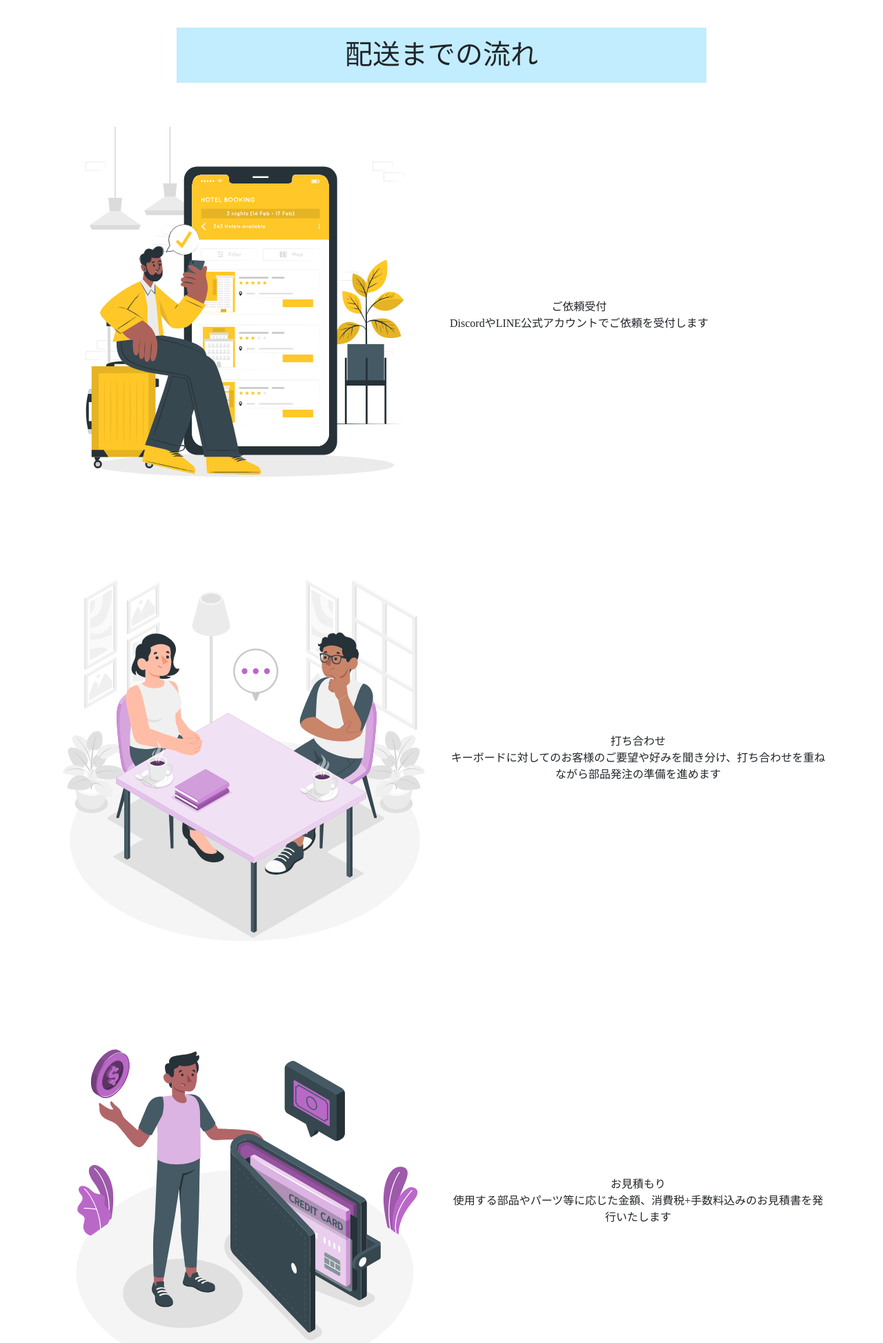
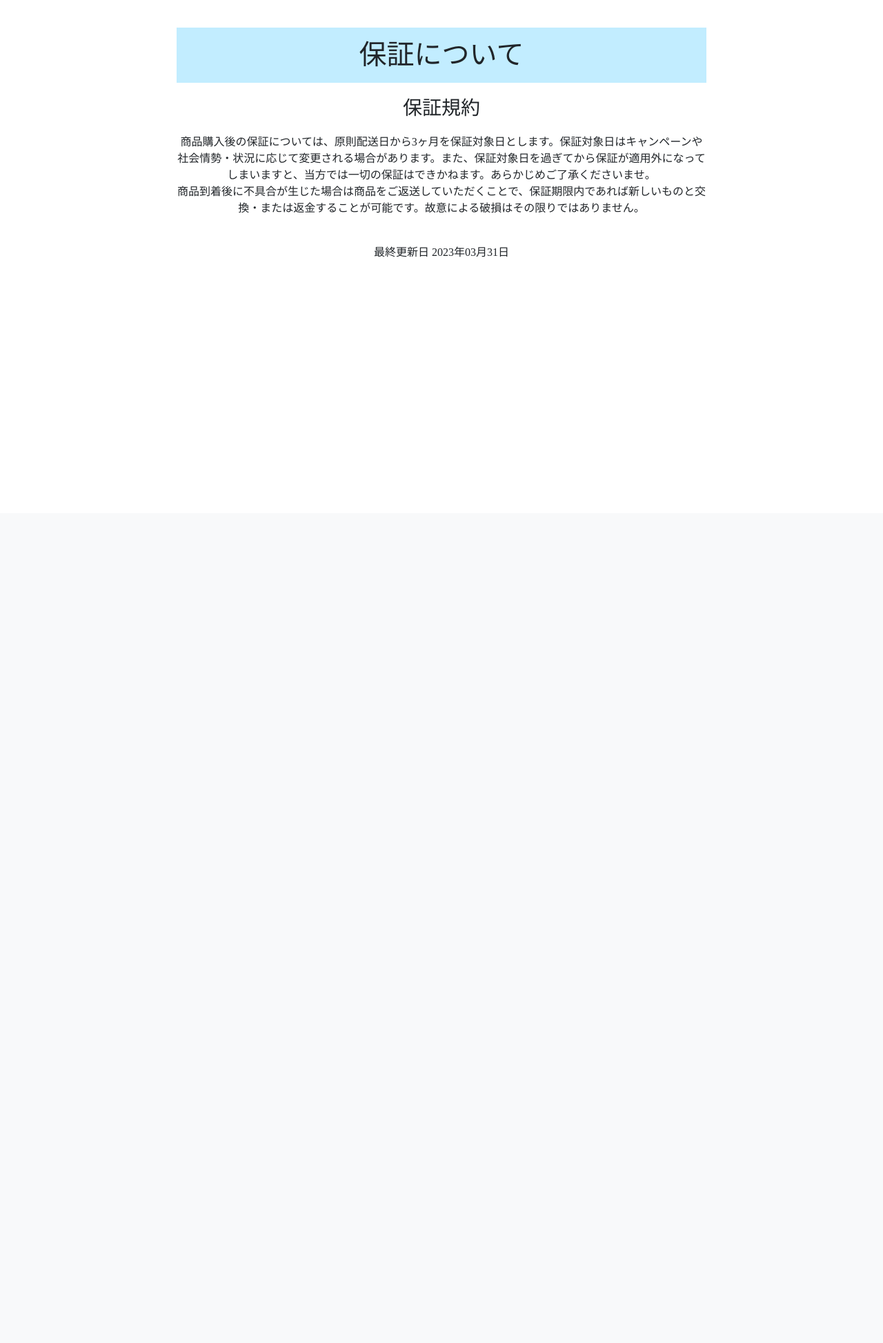
Before and after one commit to Inkya-ha/FingerPartner, a PHP site: page /Warranty in a window 1280 px wide. Shown: the part 56-2003 px from the top of the page at 69% size. After the commit the page ends 429 px from the top, so only its background shows below. Run offline with PHP 8.4, Linux system fonts and the light colour scheme; some web fonts are replaced.

Commit message:
保証についての記載

```diff
--- a/Warranty.php
+++ b/Warranty.php
@@ -7,83 +7,13 @@
     <?php include_once __DIR__ . "/static/header/header.php"; ?>
 
     <main>
-        <p class="fs-1 label1">配送までの流れ</p>
+        <p class="fs-1 label1">保証について</p>
 
         <div>
-            <div class="container">
-                <div class="row">
-                    <div class="col">
-                        <img class="my-5 w-100 scroll-up" src="./image/source/booking.svg" height="auto">
-                    </div>
-                    <div class="col d-flex align-items-center scroll-up2">
-                        <p class="mb-0">ご依頼受付<br>DiscordやLINE公式アカウントでご依頼を受付します</p>
-                    </div>
-                </div>
-                <div class="row">
-                    <div class="col">
-                        <img class="my-5 w-100 scroll-up" src="./image/source/meeting.svg" height="auto">
-                    </div>
-                    <div class="col d-flex align-items-center scroll-up2">
-                        <p class="mb-0">打ち合わせ<br>キーボードに対してのお客様のご要望や好みを聞き分け、打ち合わせを重ねながら部品発注の準備を進めます</p>
-                    </div>
-                </div>
-                <div class="row">
-                    <div class="col">
-                        <img class="my-5 w-100 scroll-up" src="./image/source/cash.svg" height="auto">
-                    </div>
-                    <div class="col d-flex align-items-center scroll-up2">
-                        <p class="mb-0">お見積もり<br>使用する部品やパーツ等に応じた金額、消費税+手数料込みのお見積書を発行いたします</p>
-                    </div>
-                </div>
-                <div class="row">
-                    <div class="col d-flex align-items-center scroll-up2">
-                        <p class="mb-0">仕様確定<br>お見積もりにご納得いただけましたら仕様の確定を行います。仕様を確定しましたら、以後パーツや部品等の変更や取り消しは致しかねます</p>
-                    </div>
-                    <div class="col">
-                        <img class="my-5 w-100 scroll-up" src="./image/source/parts.svg" height="auto">
-                    </div>
-                </div>
-                <div class="row">
-                    <div class="col d-flex align-items-center scroll-up2">
-                        <p class="mb-0">お支払い<br>お見積もり書に記載してあります「合計請求金額」に基づいた決済ページを作成します。お支払い方法はクレジットカードのみとなっております</p>
-                    </div>
-                    <div class="col">
-                        <img class="my-5 w-100 scroll-up" src="./image/source/pay.svg" height="auto">
-                    </div>
-                </div>
-                <div class="row">
-                    <div class="col">
-                        <img class="my-5 w-100 scroll-up" src="./image/source/order.svg" height="auto">
-                    </div>
-                    <div class="col d-flex align-items-center scroll-up2">
-                        <p class="mb-0">部品発注<br>オーダーメイドキーボードを作成するにあたって提携先又は他社様の部品を発注します。通常1週間以内で全ての部品発注が完了します</p>
-                    </div>
-                </div>
-                <div class="row">
-                    <div class="col">
-                        <img class="my-5 w-100 scroll-up" src="./image/source/create.svg" height="auto">
-                    </div>
-                    <div class="col d-flex align-items-center scroll-up2">
-                        <p class="mb-0">組立作業<br>オーダーメイドキーボードの制作・組立作業に取り掛かります<br>定期的に動作検証を兼ねながら、安全に配慮し組み立てを行います</p>
-                    </div>
-                </div>
-                <div class="row">
-                    <div class="col">
-                        <img class="my-5 w-100 scroll-up" src="./image/source/check.svg" height="auto">
-                    </div>
-                    <div class="col d-flex align-items-center scroll-up2">
-                        <p class="mb-0">動作確認<br>キーボードが完成したら、動作確認を行います。動作確認終了後、キーボードを殺菌洗浄消毒をします。アルコール消毒が出来ない性質や材質を持った部品がある場合、消毒はできません</p>
-                    </div>
-                </div>
-                <div class="row">
-                    <div class="col d-flex align-items-center scroll-up2">
-                        <p class="mb-0">商品発送<br>動作確認終了後直ちに殺菌洗浄消毒を行い、丁寧且つ厳重に梱包し当社指定の方法で発送します</p>
-                    </div>
-                    <div class="col">
-                        <img class="my-5 w-100 scroll-up" src="./image/source/parts.svg" height="auto">
-                    </div>
-                </div>
-            </div>
+            <p class="fs-3">保証規約</p>
+            <p class="mg-2">商品購入後の保証については、原則配送日から3ヶ月を保証対象日とします。保証対象日はキャンペーンや社会情勢・状況に応じて変更される場合があります。また、保証対象日を過ぎてから保証が適用外になってしまいますと、当方では一切の保証はできかねます。あらかじめご了承くださいませ。<br>商品到着後に不具合が生じた場合は商品をご返送していただくことで、保証期限内であれば新しいものと交換・または返金することが可能です。故意による破損はその限りではありません。</p>
+            <div style="margin-top: 5vh;"></div>
+            <p>最終更新日 2023年03月31日</p>
         </div>
     </main>
 
--- a/css/style.css
+++ b/css/style.css
@@ -37,6 +37,11 @@ body{
 .mg-1{
     margin-left: 20%;
     margin-right: 20%;
+}
+
+.mg-2{
+	margin-left: 20%;
+	margin-right: 20%;
 }
 
 .text-orange{
```
